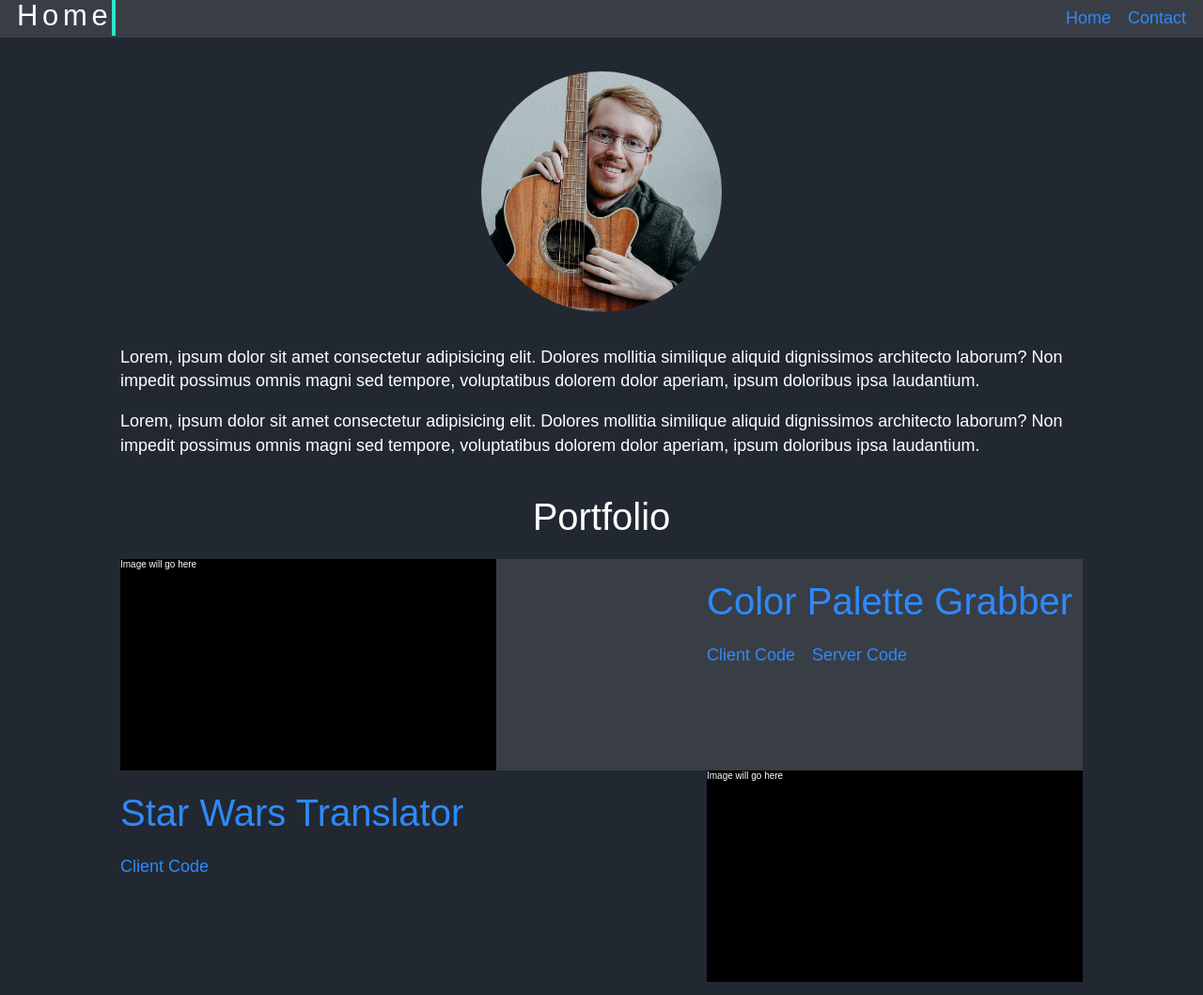
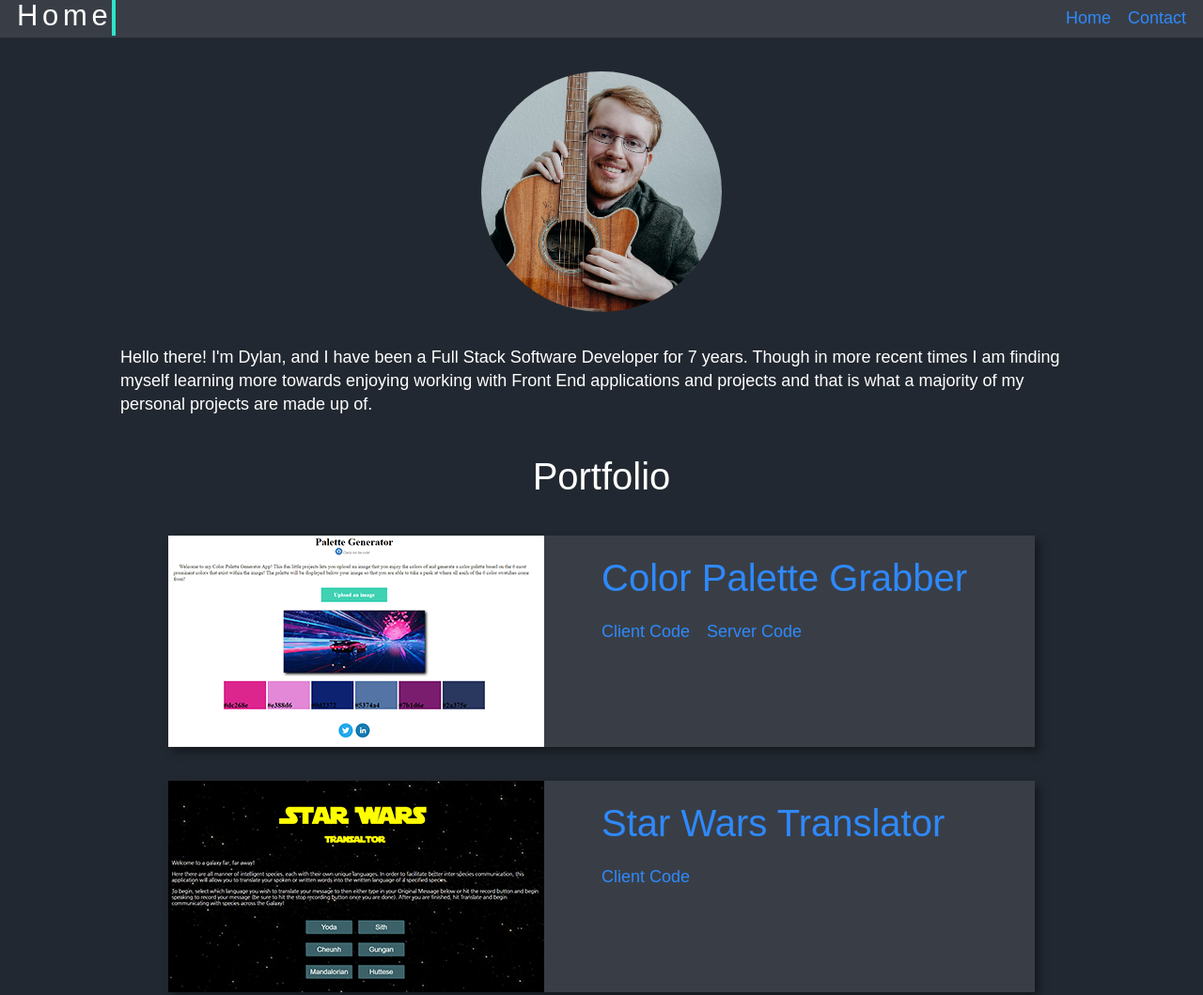
Before and after one commit to dyllper/portfolio, a Gatsby site: page / in a window 1280 px wide. Shown: the top 1059 px of the page at 94% size. Built offline with nearby package versions, Linux system fonts and the light colour scheme; Gatsby itself is replaced by a stand-in of ours.

Commit message:
Updating Project cards. Fixed contact form.

```diff
--- a/src/components/TypeWriter/TypeWriter.js
+++ b/src/components/TypeWriter/TypeWriter.js
@@ -92,9 +92,9 @@ class TypeWriter extends React.Component {
   }
 
   render() {
-    const { children, fixed, ...props } = this.props
+    const { children, fixed } = this.props
     const { visibleChars } = this.state
-    const container = <span {...props}>{children}</span>
+    const container = <span>{children}</span>
     const hideStyle = fixed ? { visibility: "hidden" } : { display: "none" }
 
     return styleComponentSubstring(container, hideStyle, visibleChars)
--- /dev/null
+++ b/src/components/project-card.js
@@ -0,0 +1,35 @@
+import React from "react"
+
+import styles from "../styles/project-card.module.scss"
+
+export default function ProjectCard({ projectEdge }) {
+  const {
+    title,
+    url,
+    githubClient,
+    githubServer,
+    image,
+  } = projectEdge.node.frontmatter
+  const { content } = projectEdge.node.internal
+
+  // const classList = `${styles.projectContainer} ${
+  //   index % 2 !== 0 ? `${styles.reverse}` : `${styles.dark}`
+  // }`
+  return (
+    <div className={styles.projectCard}>
+      <div className={styles.projectImage}>
+        <img src={`/${image}`} alt="Screenshot of the application" />
+      </div>
+      <div className={styles.projectInfo}>
+        <a href={url}>
+          <h2>{title}</h2>
+        </a>
+        <p>{content}</p>
+        <div className={styles.githubLinks}>
+          {githubClient ? <a href={githubClient}>Client Code</a> : null}
+          {githubServer ? <a href={githubServer}>Server Code</a> : null}
+        </div>
+      </div>
+    </div>
+  )
+}
--- a/src/components/project-list.js
+++ b/src/components/project-list.js
@@ -1,5 +1,7 @@
 import React from "react"
 import { useStaticQuery, graphql } from "gatsby"
+
+import ProjectCard from "./project-card"
 
 import styles from "../styles/project-list.module.scss"
 
@@ -14,6 +16,7 @@ export default function ProjectList() {
               url
               githubClient
               githubServer
+              image
             }
             internal {
               content
@@ -27,26 +30,7 @@ export default function ProjectList() {
     <section className={styles.projectsSection}>
       <h2 className={styles.projectsHeading}>Portfolio</h2>
       {data.allMarkdownRemark.edges.map((edge, index) => {
-        const { title, url, githubClient, githubServer } = edge.node.frontmatter
-        const { content } = edge.node.internal
-        const classList = `${styles.projectContainer} ${
-          index % 2 !== 0 ? `${styles.reverse}` : `${styles.dark}`
-        }`
-        return (
-          <div className={classList} key={index}>
-            <div className={styles.projectImage}>Image will go here</div>
-            <div className={styles.projectInfo}>
-              <a href={url}>
-                <h2>{title}</h2>
-              </a>
-              <p>{content}</p>
-              <div className={styles.githubLinks}>
-                {githubClient ? <a href={githubClient}>Client Code</a> : null}
-                {githubServer ? <a href={githubServer}>Server Code</a> : null}
-              </div>
-            </div>
-          </div>
-        )
+        return <ProjectCard projectEdge={edge} key={index} />
       })}
     </section>
   )
--- a/src/pages/index.js
+++ b/src/pages/index.js
@@ -30,16 +30,11 @@ const IndexPage = () => {
           alt="Image of Dylan Perkins smiling with a guitar."
         />
         <p>
-          Lorem, ipsum dolor sit amet consectetur adipisicing elit. Dolores
-          mollitia similique aliquid dignissimos architecto laborum? Non impedit
-          possimus omnis magni sed tempore, voluptatibus dolorem dolor aperiam,
-          ipsum doloribus ipsa laudantium.
-        </p>
-        <p>
-          Lorem, ipsum dolor sit amet consectetur adipisicing elit. Dolores
-          mollitia similique aliquid dignissimos architecto laborum? Non impedit
-          possimus omnis magni sed tempore, voluptatibus dolorem dolor aperiam,
-          ipsum doloribus ipsa laudantium.
+          Hello there! I'm Dylan, and I have been a Full Stack Software
+          Developer for 7 years. Though in more recent times I am finding myself
+          learning more towards enjoying working with Front End applications and
+          projects and that is what a majority of my personal projects are made
+          up of.
         </p>
       </section>
       <ProjectList />
--- a/src/projects/palette-grabber.md
+++ b/src/projects/palette-grabber.md
@@ -4,6 +4,7 @@ url: "https://determined-jang-6e3673.netlify.app/"
 tags: "Gatsby, Node, Express"
 githubClient: "https://github.com/dyllper/palette-picker-client"
 githubServer: "https://github.com/dyllper/palette-picker-api"
+image: "paletteGenerator.png"
 ---
 
-A webapp that grabs generates a color palette based on the most vibrant colors in an image.
+A webapp that generates a color palette based on the most vibrant colors in an image.
--- a/src/projects/star-wars-translator.md
+++ b/src/projects/star-wars-translator.md
@@ -4,6 +4,7 @@ url: "https://nervous-hoover-0aa86a.netlify.app/"
 tags: "NextJS, Speech-To-Text"
 githubClient: "https://github.com/dyllper/star-wars-translator"
 githubServer: ""
+image: "starWarsTranslator.png"
 ---
 
 Type or speak a message and translate it into your favorite Star Wars language!
--- a/src/styles/Utilities/variables.scss
+++ b/src/styles/Utilities/variables.scss
@@ -13,7 +13,7 @@ $margin-small: 1.8rem;
 
 /* Colors */
 $bg-color: #222831;
-$bg-color-dark: #393e46;
+$bg-color-alt: #393e46;
 $text-color: #fff;
 $link-color: #2f89fc;
 $button-color: #30e3ca;
--- a/src/styles/header.module.scss
+++ b/src/styles/header.module.scss
@@ -7,7 +7,7 @@
   align-items: center;
   margin-bottom: $margin-large;
   height: 5vh;
-  background-color: $bg-color-dark;
+  background-color: $bg-color-alt;
   width: 100%;
   padding: 0 $margin-small;
 }
--- a/src/styles/layout.module.scss
+++ b/src/styles/layout.module.scss
@@ -16,7 +16,7 @@
   min-height: 5vh;
   padding: 0 $margin-small;
   margin-top: $margin-large;
-  background-color: $bg-color-dark;
+  background-color: $bg-color-alt;
 }
 
 .socialIcons {
--- /dev/null
+++ b/src/styles/project-card.module.scss
@@ -0,0 +1,33 @@
+// Utilities
+@import "./Utilities/variables.scss";
+
+.projectCard {
+  display: flex;
+  flex-direction: row;
+  width: 90%;
+  margin: $margin-small auto;
+  background-color: $bg-color-alt;
+  box-shadow: 5px 5px 10px rgba(0, 0, 0, 0.4);
+}
+
+.projectImage {
+  background-color: black;
+  width: 40rem;
+  height: 22.5rem;
+
+  img {
+    width: 40rem;
+    height: 22.5rem;
+  }
+}
+
+.projectInfo {
+  width: 40rem;
+  margin: $margin-small auto;
+}
+
+.githubLinks {
+  a:not(:last-child) {
+    margin-right: $margin-small;
+  }
+}
--- a/src/styles/project-list.module.scss
+++ b/src/styles/project-list.module.scss
@@ -3,39 +3,11 @@
 
 .projectsSection {
   margin-top: $margin-large;
+  display: flex;
+  flex-direction: column;
 }
 
 .projectsHeading {
   text-align: center;
   margin-bottom: $margin-small;
 }
-
-.projectContainer {
-  display: flex;
-  justify-content: space-between;
-
-  &.dark {
-    background-color: $bg-color-dark;
-  }
-
-  &.reverse {
-    flex-direction: row-reverse;
-  }
-}
-
-.projectImage {
-  background-color: black;
-  width: 40rem;
-  height: 22.5rem;
-}
-
-.projectInfo {
-  width: 40rem;
-  margin: $margin-small 0;
-}
-
-.githubLinks {
-  a:not(:last-child) {
-    margin-right: $margin-small;
-  }
-}
```
Also changed, not shown: src/styles/contact.module.scss (+4 -7 lines), static/paletteGenerator.png (added), static/starWarsTranslator.png (added).
